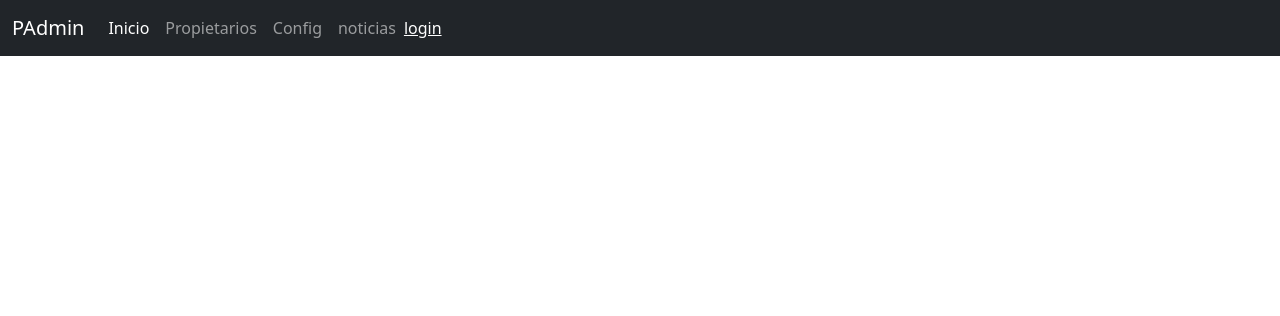
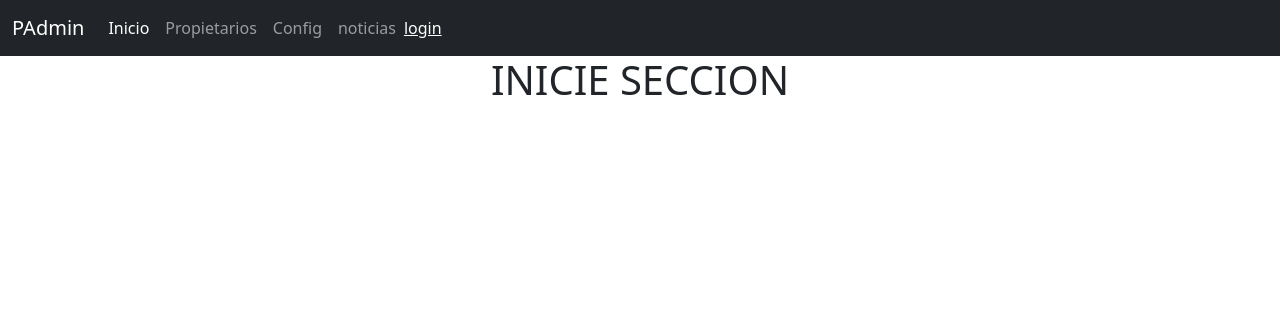
Before and after one commit to Henry781029/PAdmin, a PHP site: page /login.php in a window 1280 px wide. Shown: the top 316 px of the page. Run offline with PHP 8.4, Linux system fonts and the light colour scheme.

Commit message:
ENCABEZADOS

```diff
--- /dev/null
+++ b/caratula.css
@@ -0,0 +1,4 @@
+body{
+    font-family: 'Lato', sans-serif;
+    text-align: center;
+}
--- a/encabezados/heater.php
+++ b/encabezados/heater.php
@@ -5,11 +5,14 @@
     <meta http-equiv="X-UA-Compatible" content="IE=edge">
     <meta name="viewport" content="width=device-width, initial-scale=1.0">
     <title>propietarios</title>
+    <link rel="stylesheet" href="caratula.css">
     <link href="https://cdn.jsdelivr.net/npm/bootstrap@5.0.1/dist/css/bootstrap.min.css" rel="stylesheet" integrity="sha384-+0n0xVW2eSR5OomGNYDnhzAbDsOXxcvSN1TPprVMTNDbiYZCxYbOOl7+AMvyTG2x" crossorigin="anonymous">
+    <link rel="preconnect" href="https://fonts.gstatic.com">
+    <link href="https://fonts.googleapis.com/css2?family=Lato:ital,wght@0,100;0,300;0,400;0,700;0,900;1,100;1,300;1,400;1,700;1,900&display=swap" rel="stylesheet">
 
     <nav class="navbar navbar-expand-lg navbar-dark bg-dark">
         <div class="container-fluid">
-            <a class="navbar-brand" href="#">PAdmin</a>
+            <a class="navbar-brand" href="login.php">PAdmin</a>
             <button class="navbar-toggler" type="button" data-bs-toggle="collapse" data-bs-target="#navbarNav" aria-controls="navbarNav" aria-expanded="false" aria-label="Toggle navigation">
             <span class="navbar-toggler-icon"></span>
             </button>
--- a/login.php
+++ b/login.php
@@ -2,7 +2,7 @@
 <?php include("encabezados/heater.php")?>
 
 
-
+<h1>INICIE SECCION</h1>
 
 
 
```
